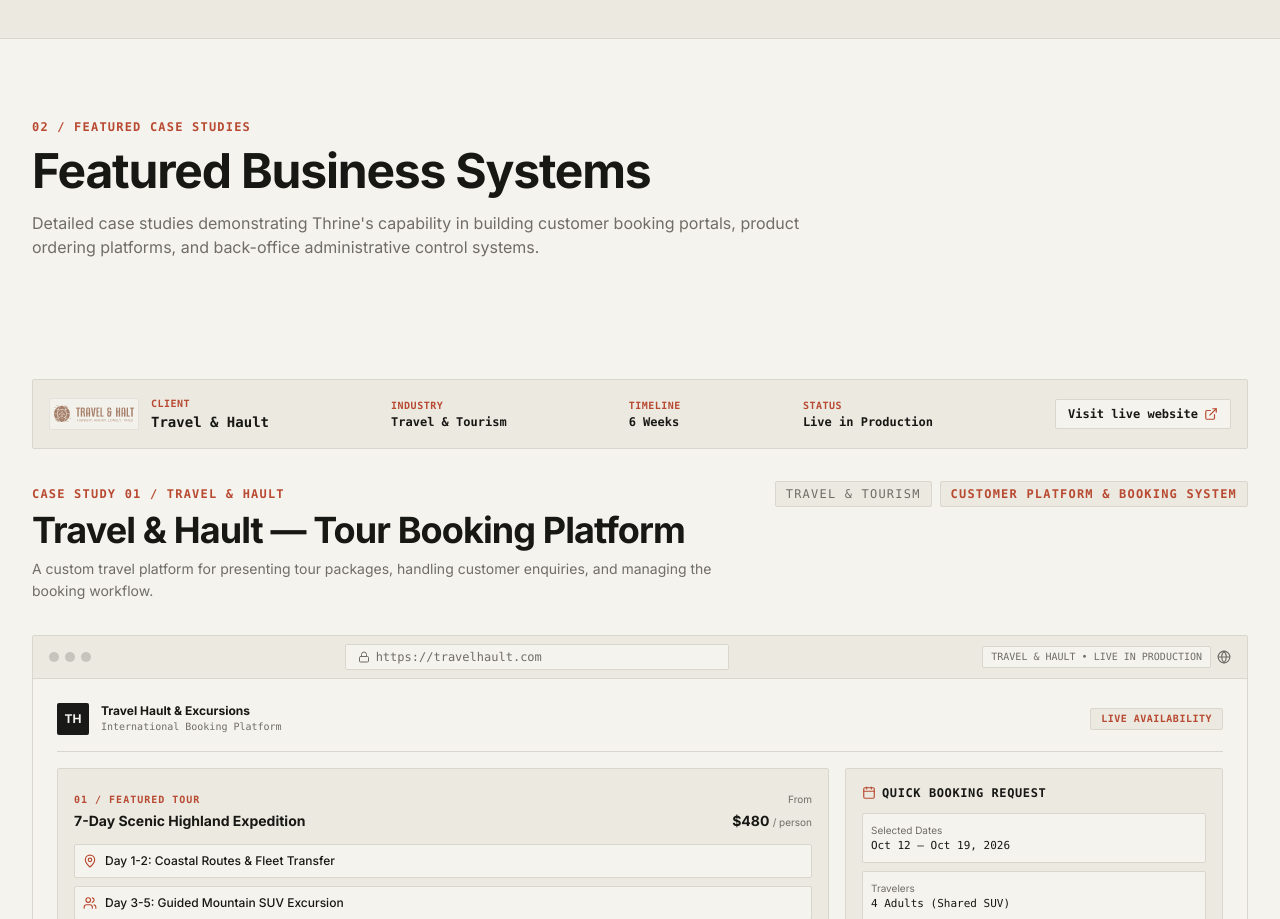
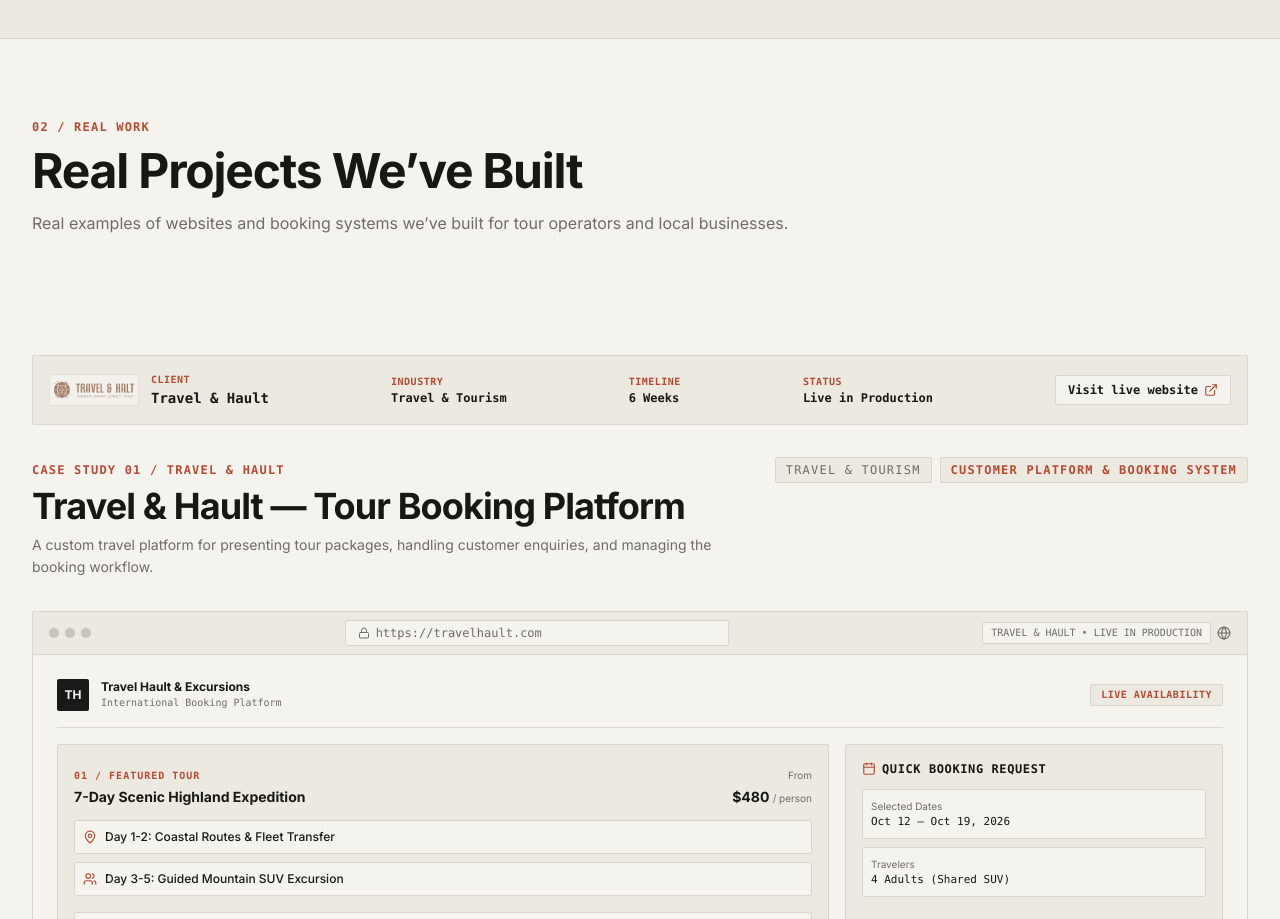
Before and after one commit to IsacSmile/thrine-uk, a React (Vite) app: page / in a window 1280 px wide. Shown: the part 1912-2831 px from the top of the page. Built offline with nearby package versions, Linux system fonts and the light colour scheme; no server answers.

Commit message:
copy: update Real Projects We've Built section label, title, and description

```diff
--- a/src/components/sections/SelectedWork.tsx
+++ b/src/components/sections/SelectedWork.tsx
@@ -18,9 +18,9 @@
       <Container>
         {showHeading && (
           <SectionHeading
-            eyebrow="02 / FEATURED CASE STUDIES"
-            title="Featured Business Systems"
-            subtitle="Detailed case studies demonstrating Thrine's capability in building customer booking portals, product ordering platforms, and back-office administrative control systems."
+            eyebrow="02 / REAL WORK"
+            title="Real Projects We’ve Built"
+            subtitle="Real examples of websites and booking systems we’ve built for tour operators and local businesses."
           />
         )}
 
```
